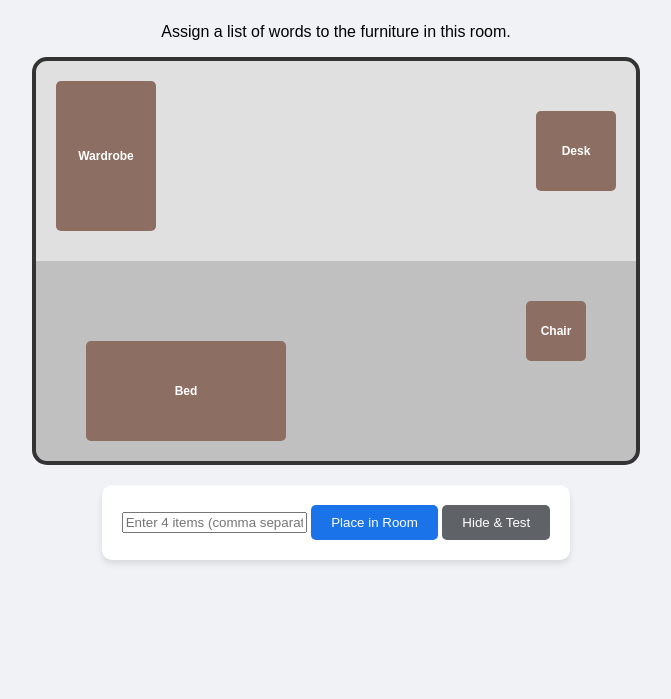
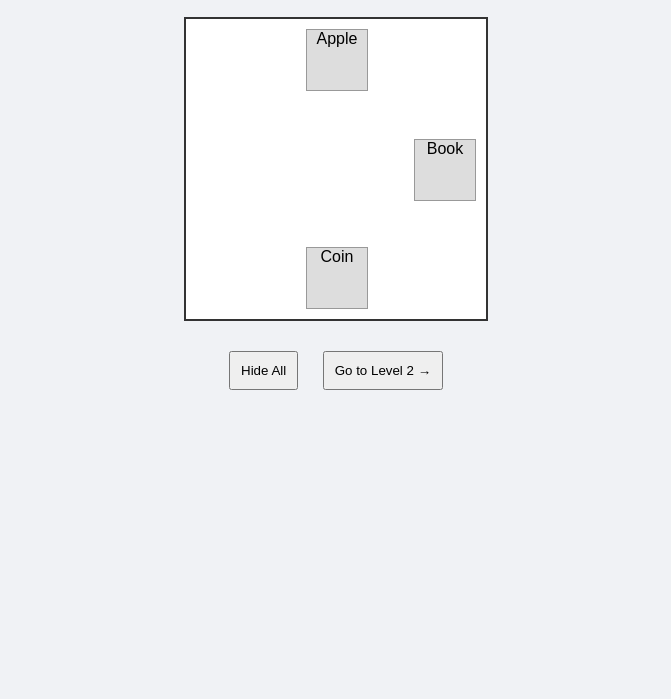
Before and after one commit to metzzarn/my-projects, a plain HTML site: page loci-practice/index.html in a window 1280 px wide. Shown: the part 101-800 px from the top of the page, without its empty margins (304-975 px from the left). Drawn offline with Linux system fonts and the light colour scheme.

Commit message:
Update index.html for Loci Level 1

```diff
--- a/loci-practice/index.html
+++ b/loci-practice/index.html
@@ -3,61 +3,35 @@
 <head>
     <meta charset="UTF-8">
     <meta name="viewport" content="width=device-width, initial-scale=1.0">
-    <title>Loci Method Trainer</title>
-    <style>
-        body { font-family: sans-serif; background: #f0f2f5; display: flex; flex-direction: column; align-items: center; padding: 20px; }
-        .room-container {
-            position: relative; width: 100%; max-width: 600px; height: 400px;
-            background: #fff; border: 4px solid #333; border-radius: 15px;
-            background-image: linear-gradient(to bottom, #e0e0e0 50%, #c0c0c0 50%);
-            background-size: 100% 100%;
-        }
-        .furniture {
-            position: absolute; background: #8d6e63; border-radius: 5px;
-            display: flex; align-items: center; justify-content: center; color: white; font-size: 12px; font-weight: bold;
-        }
-        /* Positions of "Loci" (Locations) */
-        #spot1 { top: 20px; left: 20px; width: 100px; height: 150px; } /* Wardrobe */
-        #spot2 { bottom: 20px; left: 50px; width: 200px; height: 100px; } /* Bed */
-        #spot3 { top: 50px; right: 20px; width: 80px; height: 80px; } /* Desk */
-        #spot4 { bottom: 100px; right: 50px; width: 60px; height: 60px; } /* Chair */
-
-        .input-area { margin-top: 20px; background: white; padding: 20px; border-radius: 10px; box-shadow: 0 4px 6px rgba(0,0,0,0.1); }
-        .memory-item { color: #ffeb3b; text-shadow: 1px 1px 2px #000; font-size: 16px; text-align: center; }
-        button { padding: 10px 20px; background: #1a73e8; color: white; border: none; border-radius: 5px; cursor: pointer; }
+    <title>Loci Level 1</title>
+    <link rel="stylesheet" href="style.css"> <style>
+        body { font-family: sans-serif; text-align: center; background: #f0f2f5; }
+        .map { width: 300px; height: 300px; border: 2px solid #333; margin: 20px auto; position: relative; background: #fff; }
+        .spot { position: absolute; width: 60px; height: 60px; background: #ddd; border: 1px solid #999; cursor: pointer; }
+        #s1 { top: 10px; left: 120px; } /* Door */
+        #s2 { top: 120px; right: 10px; } /* Mirror */
+        #s3 { bottom: 10px; left: 120px; } /* Shoe Rack */
+        .hidden { color: transparent; background: #333; }
+        .revealed { color: black; background: #fff; }
+        button { padding: 10px; margin: 10px; cursor: pointer; }
     </style>
 </head>
 <body>
+    <h1>Level 1: The Entryway</h1>
+    <p>Memorize 3 items. Click "Hide" then click the boxes to check.</p>
 
-    <h1>Loci Method Practice</h1>
-    <p>Assign a list of words to the furniture in this room.</p>
-
-    <div class="room-container">
-        <div id="spot1" class="furniture">Wardrobe<br><span id="item1" class="memory-item"></span></div>
-        <div id="spot2" class="furniture">Bed<br><span id="item2" class="memory-item"></span></div>
-        <div id="spot3" class="furniture">Desk<br><span id="item3" class="memory-item"></span></div>
-        <div id="spot4" class="furniture">Chair<br><span id="item4" class="memory-item"></span></div>
+    <div class="map">
+        <div id="s1" class="spot" onclick="this.classList.toggle('hidden')">Apple</div>
+        <div id="s2" class="spot" onclick="this.classList.toggle('hidden')">Book</div>
+        <div id="s3" class="spot" onclick="this.classList.toggle('hidden')">Coin</div>
     </div>
 
-    <div class="input-area">
-        <input type="text" id="wordInput" placeholder="Enter 4 items (comma separated)">
-        <button onclick="placeItems()">Place in Room</button>
-        <button onclick="hideItems()" style="background:#5f6368">Hide & Test</button>
-    </div>
+    <button onclick="hideAll()">Hide All</button>
+    <button onclick="window.location.href='level2.html'">Go to Level 2 →</button>
 
     <script>
-        function placeItems() {
-            const words = document.getElementById('wordInput').value.split(',');
-            for(let i=1; i<=4; i++) {
-                document.getElementById('item' + i).innerText = words[i-1] ? words[i-1].trim() : '';
-                document.getElementById('item' + i).style.display = 'block';
-            }
-        }
-        function hideItems() {
-            for(let i=1; i<=4; i++) {
-                document.getElementById('item' + i).style.display = 'none';
-            }
-            alert("Items hidden! Walk through the room in your mind and name them.");
+        function hideAll() {
+            document.querySelectorAll('.spot').forEach(s => s.classList.add('hidden'));
         }
     </script>
 </body>
```
